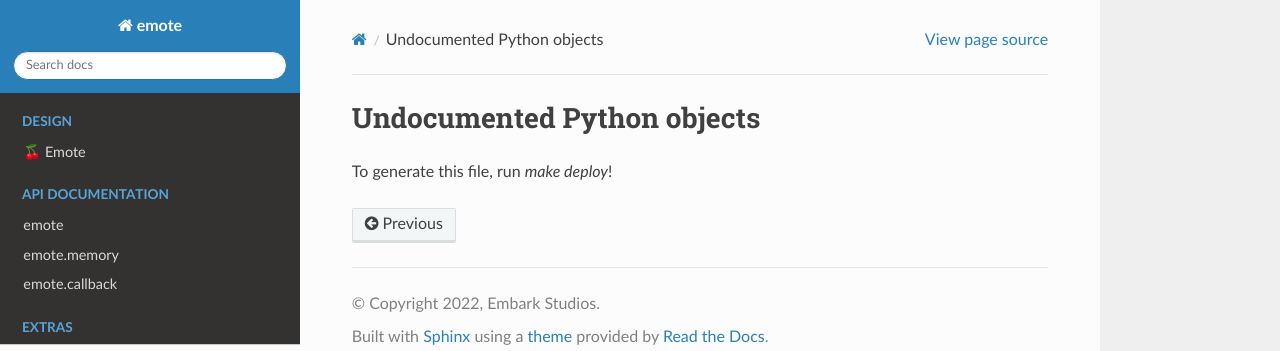
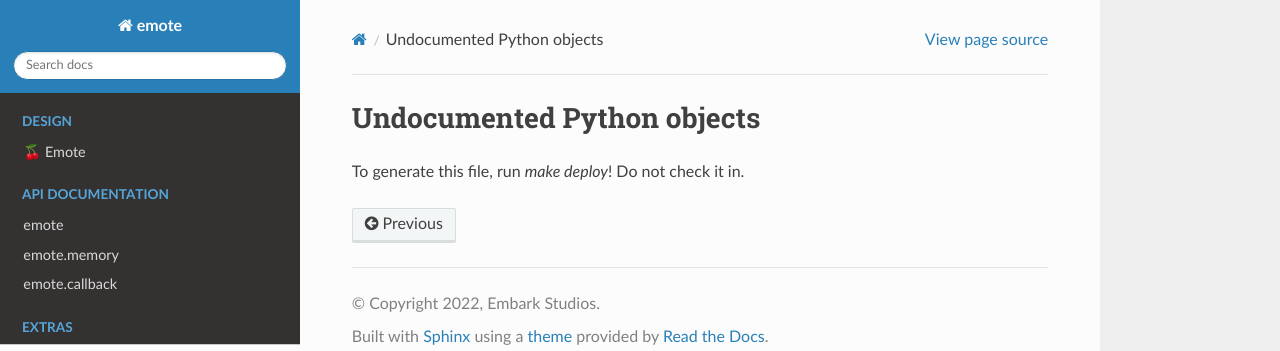
Before and after one commit to EmbarkStudios/emote, a Sphinx documentation site: the page built from docs/coverage.rst, in a window 1280 px wide. Shown: the top 351 px of the page. Built offline with Sphinx 7.4.7 and the Read the Docs theme 2.0.0, drawn with Linux system fonts in a browser that asks for light colours.

Commit message:
ignore coverage.rst

```diff
--- a/docs/coverage.rst
+++ b/docs/coverage.rst
@@ -1,4 +1,4 @@
 Undocumented Python objects
 ===========================
 
-To generate this file, run `make deploy`!
+To generate this file, run `make deploy`! Do not check it in.
```
Also changed, not shown: 1 other file.
